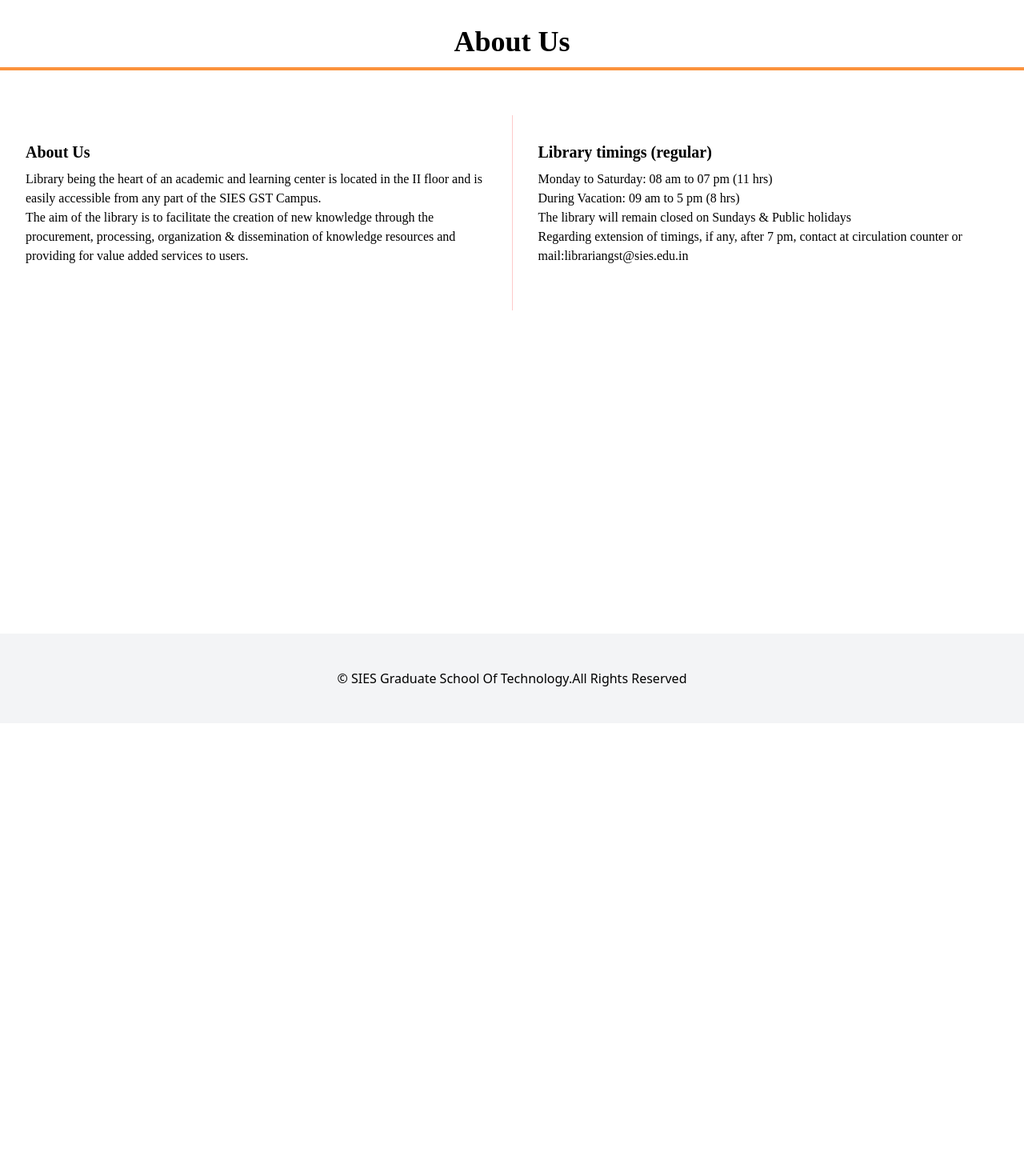
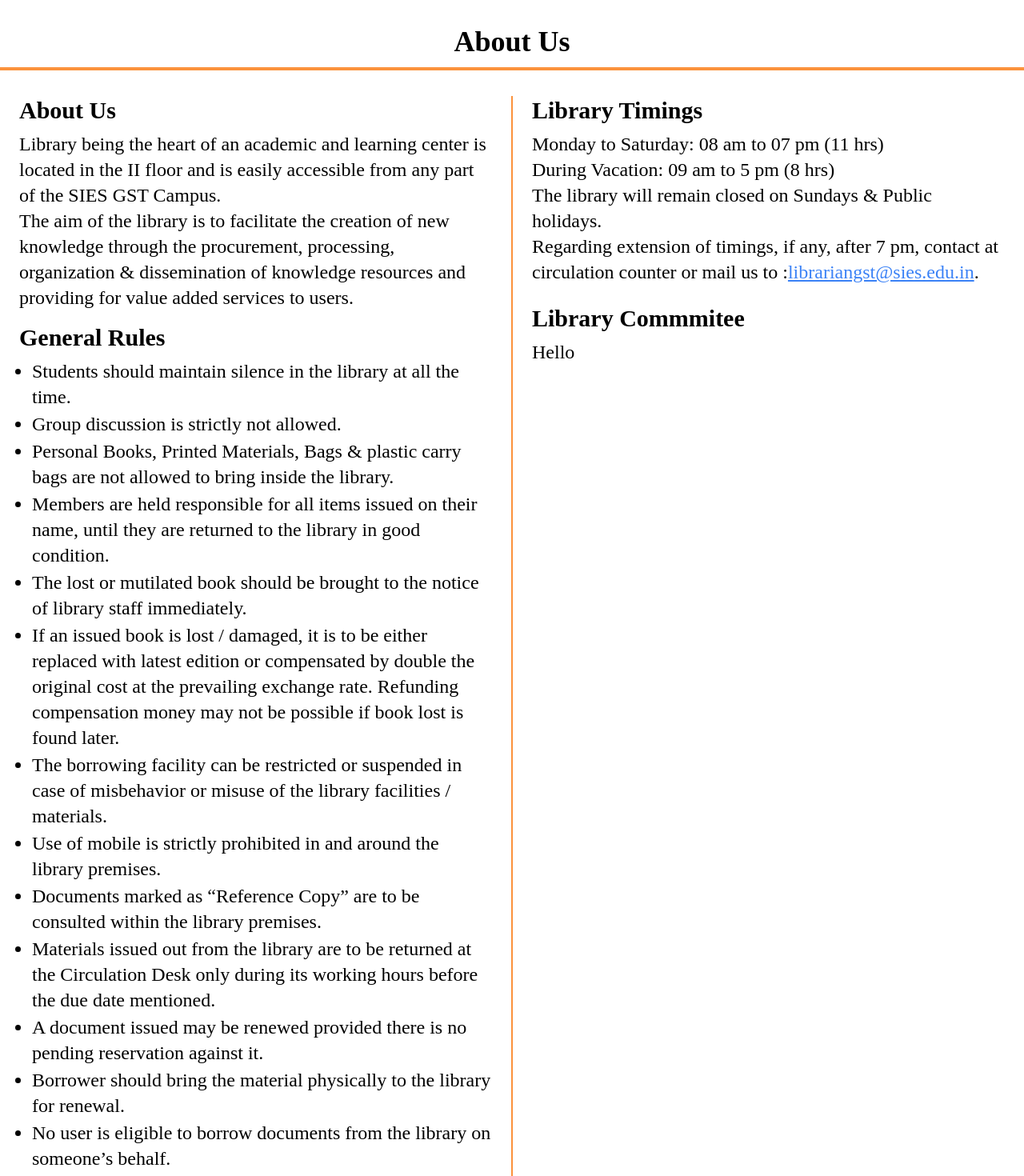
Before and after one commit to suthakaranburaj/Library-Website, a React (Vite) app in the folder Frontend/: page /about in a window 1280 px wide. Shown: the part 120-1590 px from the top of the page at 80% size. Before the commit the page ends 1024 px from the top, so only its background shows below. Built offline with nearby package versions, Linux system fonts and the light colour scheme.

Commit message:
About page rules and timings done

```diff
--- a/Frontend/src/Components/Pages/AboutUs/AboutUs.jsx
+++ b/Frontend/src/Components/Pages/AboutUs/AboutUs.jsx
@@ -1,26 +1,24 @@
-// import React from 'react'
 import { Link } from 'react-router-dom'
-// import { FontAwesomeIcon } from '@fortawesome/react-fontawesome'
 
 export default function AboutUs() {
     return (
-        <div className='font-serif '>
+        <div className='font-serif'>
             <Link to='/about'></Link>
             <section className="min-h-screen flex justify-center font-serif">
                 <div className="">
-                    <div className=''>
-                    <header className="text-center mb-4 h-24">
-                        <h1 className="text-4xl mt-10  font-bold mb-8 border-b-4 border-orange-400 pb-2  h-14">About Us</h1>
+                    <div>
+                    <header className="text-center">
+                        <h1 className="text-4xl mt-10 font-bold mb-8 border-b-4 border-orange-400 pb-2  h-14">About Us</h1>
                     </header>
                     </div>
 
-                    {/* Left Side */}
-                    <div className="flex flex-grow w-full">
-                        <div className="flex-1 p-8 bg-white border-r border-red-200">
-                            <div className="mb-6 flex items-start gap-2">
-                                {/* <FontAwesomeIcon className='text-orange-500 text-2xl' icon="fa-solid fa-envelope" /> */}
-                                <div>
-                                    <h2 className="text-xl font-semibold mb-2">About Us</h2>
+                    <div className="flex flex-grow w-full text-2xl">
+
+                        {/* Left Side */}
+                        <div className="flex-1 px-6 border-r-2 border-orange-400 bg-white justify-between">
+                            <div className="mb-6 flex-col gap-3">
+                                <div className='pb-4'>
+                                    <h2 className="text-3xl font-semibold mb-2">About Us</h2>
                                     <p>
                                         Library being the heart of an academic and learning center is located in the II floor and is easily accessible
                                         from any part of the SIES GST Campus.<br/>
@@ -28,24 +26,58 @@
                                         organization &  dissemination of knowledge resources and providing for value added services to users.
                                     </p>
                                 </div>
+                                <div className='pb-4'>
+                                    <h2 className="text-3xl font-semibold mb-2">General Rules</h2>
+                                    <ul className='list-disc space-y-0.5 space-x-4'>
+                                        <li className='list-none'></li>
+                                        <li>Students should maintain silence in the library at all the time.</li>
+                                        <li>Group discussion is strictly not allowed.</li>
+                                        <li>Personal Books, Printed Materials, Bags & plastic carry bags are not allowed to bring inside the library.</li>
+                                        <li>Members are held responsible for all items issued on their name, until they are returned to the library in good condition.</li>
+                                        <li>The lost or mutilated book should be brought to the notice of library staff immediately.</li>
+                                        <li>If an issued book is lost / damaged, it is to be either replaced with latest edition or compensated by double the original cost
+                                            at the prevailing exchange rate. Refunding compensation money may not be possible if book lost is found later.</li>
+                                        <li>The borrowing facility can be restricted or suspended in case of misbehavior or misuse of the library facilities / materials.</li>
+                                        <li>Use of mobile is strictly prohibited in and around the library premises.</li>
+                                        <li>Documents marked as “Reference Copy” are to be consulted within the library premises.</li>
+                                        <li>Materials issued out from the library are to be returned at the Circulation Desk only during its working hours before the due date mentioned.</li>
+                                        <li>A document issued may be renewed provided there is no pending reservation against it.</li>
+                                        <li>Borrower should bring the material physically to the library for renewal.</li>
+                                        <li>No user is eligible to borrow documents from the library on someone’s behalf.</li>
+                                        <li>No material from the library should be taken out without proper issue. Any type of violation may lead to a disciplinary action.</li>
+                                    </ul>
+                                </div>
                             </div>
                         </div>
 
-                        {/* <!-- Library timings (regular) --> */}
-                        <div className="flex-1 p-8 bg-white">
-                            <div className="mb-6 flex items-start gap-2">
-                                <div>
-                                    <h2 className="text-xl font-semibold mb-2">Library timings (regular)</h2>
+                        {/* <!-- Right Side --> */}
+                        <div className="flex-1 px-6 bg-white justify-between">
+                            <div className="mb-6 flex-col items-start gap-2">
+                                <div className='pb-6'>
+                                    <h2 className="text-3xl font-semibold mb-2">Library Timings</h2>
                                     <p>
-                                        Monday to Saturday: 08 am to 07 pm (11 hrs)<br />
-                                        During Vacation:  09 am to 5 pm (8 hrs)<br />
-                                        The library will remain closed on Sundays &  Public holidays<br />
-                                        Regarding extension of timings, if any, after 7 pm, contact at circulation counter or mail:
-                                        <a>librariangst@sies.edu.in</a>
+                                        Monday to Saturday: 08 am to 07 pm (11 hrs)<br/>
+                                        During Vacation:  09 am to 5 pm (8 hrs)<br/>
+                                        The library will remain closed on Sundays &  Public holidays. <br/>
+                                        Regarding extension of timings, if any, after 7 pm, contact at circulation counter or mail us to :
+                                        <a href="mailto:librariangst@sies.edu.in?subject=Regarding extension of timings"
+                                            target="_blank"
+                                            rel="noopener noreferrer"
+                                            className="text-blue-500 underline hover:text-blue-800 transition-colors duration-200">
+                                            librariangst@sies.edu.in
+                                        </a>.
+                                    </p>
+
+                                </div>
+                                <div className='pb-4'>
+                                    <h2 className="text-3xl font-semibold mb-2">Library Commmitee</h2>
+                                    <p>
+                                        Hello
                                     </p>
                                 </div>
                             </div>
                         </div>
+
                     </div>
                 </div>
             </section>
```
